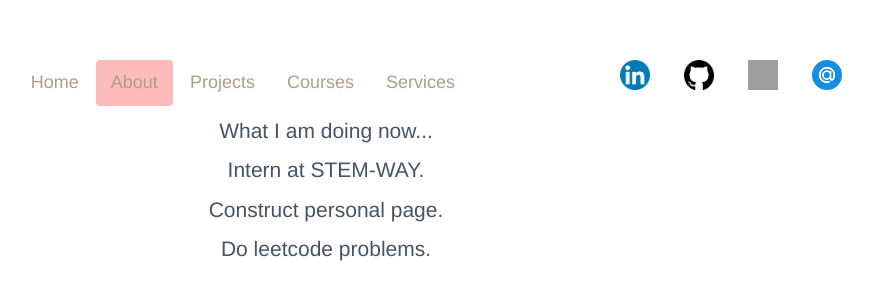
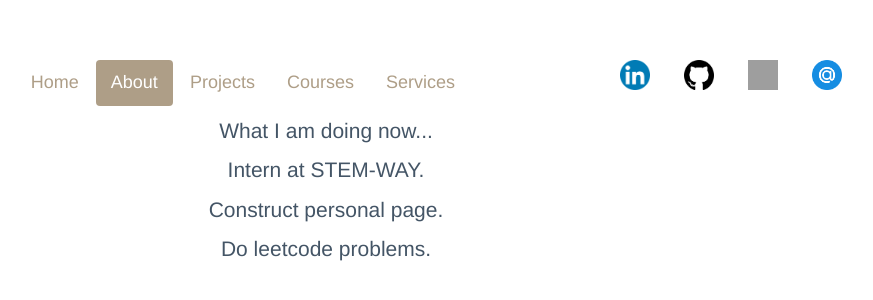
Before and after one commit to jadewu/jadewu.github.io, a Jekyll site: the page built from about.html, in a window 1280 px wide. Shown: the top 300 px of the page, without its empty margins (338-1211 px from the left). Built offline with Jekyll 4.4.1, drawn with Linux system fonts in a browser that asks for light colours; grey boxes are pictures that could not be loaded.

Commit message:
Update navpills.html

```diff
--- a/_includes/navpills.html
+++ b/_includes/navpills.html
@@ -1,6 +1,6 @@
 <ul class="nav nav-pills center-pills" >
-  <li><a href="/index.html" {% if page.url == "/" %}style="background-color: #fdbbbb;"{% endif %}>Home</a></li>
-  <li><a href="/about.html" {% if page.url == "/about.html" %}style="background-color: #fdbbbb;"{% endif %}>About</a></li>
+  <li><a href="/index.html" {% if page.url == "/index.html" %}style="color: white; background-color: #ae9e87; "{% endif %}>Home</a></li>
+  <li><a href="/about.html" {% if page.url == "/about.html" %}style="color: white; background-color: #ae9e87;"{% endif %}>About</a></li>
   <li><a href="#">Projects</a></li>
   <li><a href="#">Courses</a></li>
   <li><a href="#">Services</a></li>
```
